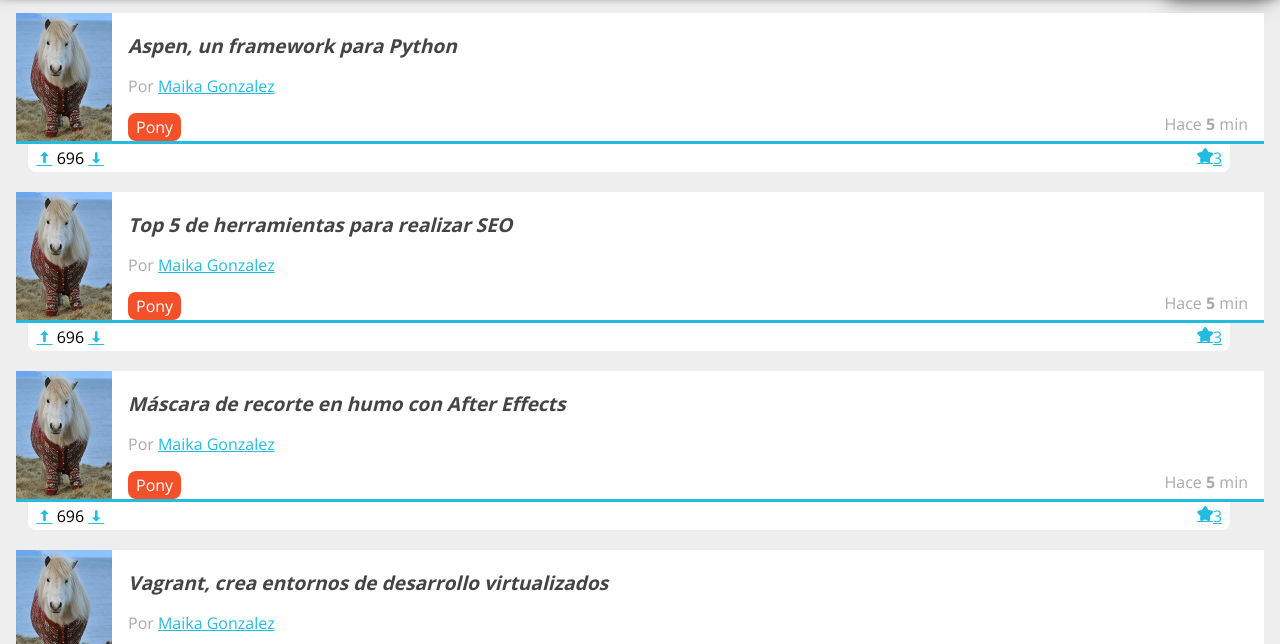
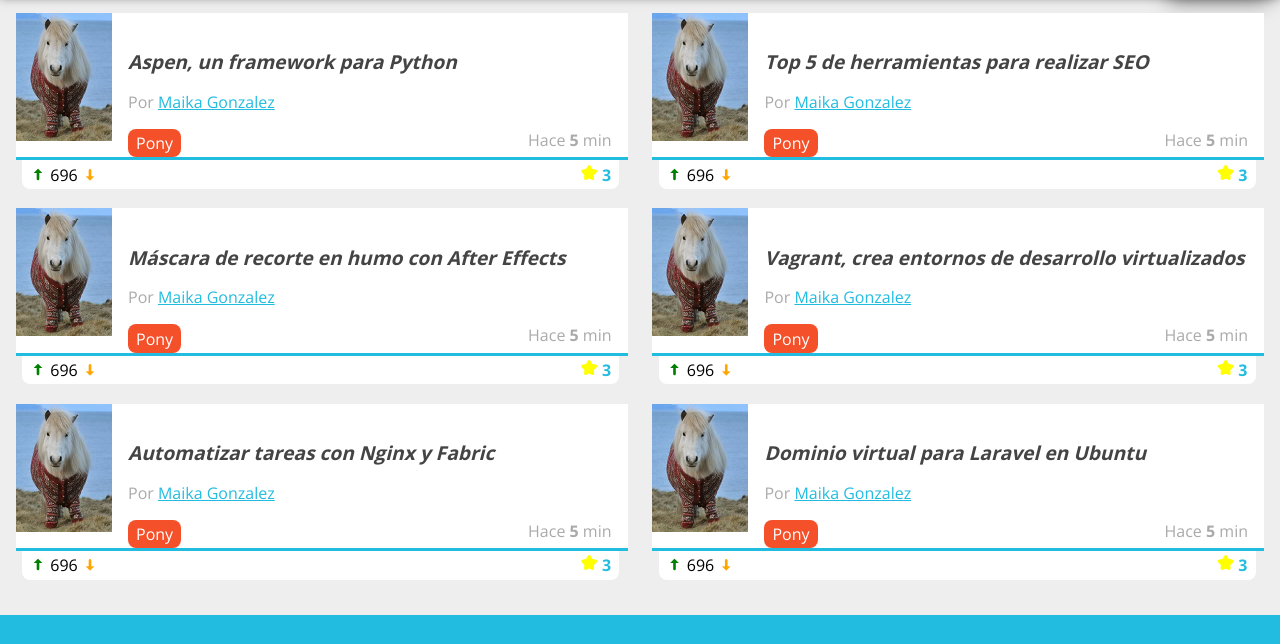
Before and after one commit to krtpowa/Puls2014, a plain HTML site: page index.html in a window 1280 px wide. Shown: the part 114-758 px from the top of the page. Drawn offline with nearby package versions, Linux system fonts and the light colour scheme.

Commit message:
resposive y retoques en votacion

```diff
--- a/estilos.css
+++ b/estilos.css
@@ -29,13 +29,17 @@
 }
 .icon-estrella:before {
 	content: "\e601";
+	color: yellow;
 }
 .icon-f-arriba:before {
 	content: "\e602";
+	color: green;
 }
 .icon-f-abajo:before {
 	content: "\e603";
+	color: orange;
 }
+
 
 a
 {
@@ -218,3 +222,28 @@ nav ul li a
 {
 	float: right;
 }
+#contenido .item .votacion .comentarios_item{
+	font-weight: bold;
+}
+#contenido .item .votacion .guardar_item{
+	margin-right: 0.3em;
+}
+#contenido .item .votacion a{
+	text-decoration: none;
+}
+
+
+@media screen and (min-width:768px){
+
+	#contenido{
+		overflow: hidden;
+	}
+
+	#contenido .item{
+		width: 49%;
+		float: left;
+	}
+	#contenido .item:nth-child(odd){
+		margin-right: 2%;
+	}
+}
--- a/index.html
+++ b/index.html
@@ -3,6 +3,7 @@
 <head>
 	<meta charset="utf-8" />
 	<meta name="description" content="Proyecto de la primera generación del 2014 del curso de diseño web online" />
+	<meta name="viewport" content="width=device-width, minimum-scale=1, maximum-scale=1" />
 	<title>Puls2014: Comunidad online de gente atractiva</title>
 	<link href='http://fonts.googleapis.com/css?family=Open+Sans:400,700' rel='stylesheet' type='text/css' />
 	<link rel="stylesheet" href="normalize.css" />
```
